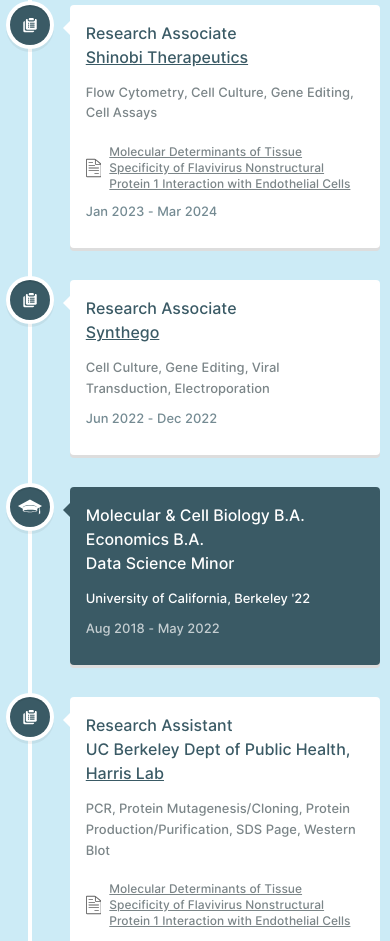
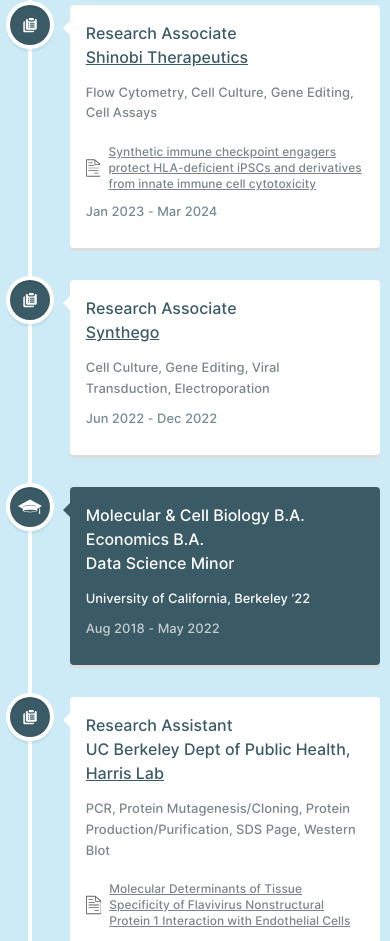
Before and after one commit to sroodsari/sroodsari.github.io, a React (Create React App) app: page / in a window 390 px wide. Shown: the part 1284-2225 px from the top of the page. Built offline with nearby package versions, Linux system fonts and the light colour scheme.

Commit message:
fix paper name

```diff
--- a/src/App.js
+++ b/src/App.js
@@ -91,7 +91,7 @@
                 <br />
                 <br />
                 <a className="underline text-xs" href="https://www.cell.com/cell-stem-cell/fulltext/S1934-5909(23)00365-X?_returnURL=https%3A%2F%2Flinkinghub.elsevier.com%2Fretrieve%2Fpii%2FS193459092300365X%3Fshowall%3Dtrue" target="_blank" rel="noopener noreferrer">
-                  <span className="flex items-center gap-2"><PaperIcon className="size-10 sm:size-6 hover:opacity-70 text-[#7b8588]" />Molecular Determinants of Tissue Specificity of Flavivirus Nonstructural Protein 1 Interaction with Endothelial Cells</span>
+                  <span className="flex items-center gap-2"><PaperIcon className="size-10 sm:size-6 hover:opacity-70 text-[#7b8588]" />Synthetic immune checkpoint engagers protect HLA-deficient iPSCs and derivatives from innate immune cell cytotoxicity</span>
                 </a>
               </p>
             </VerticalTimelineElement>
```
